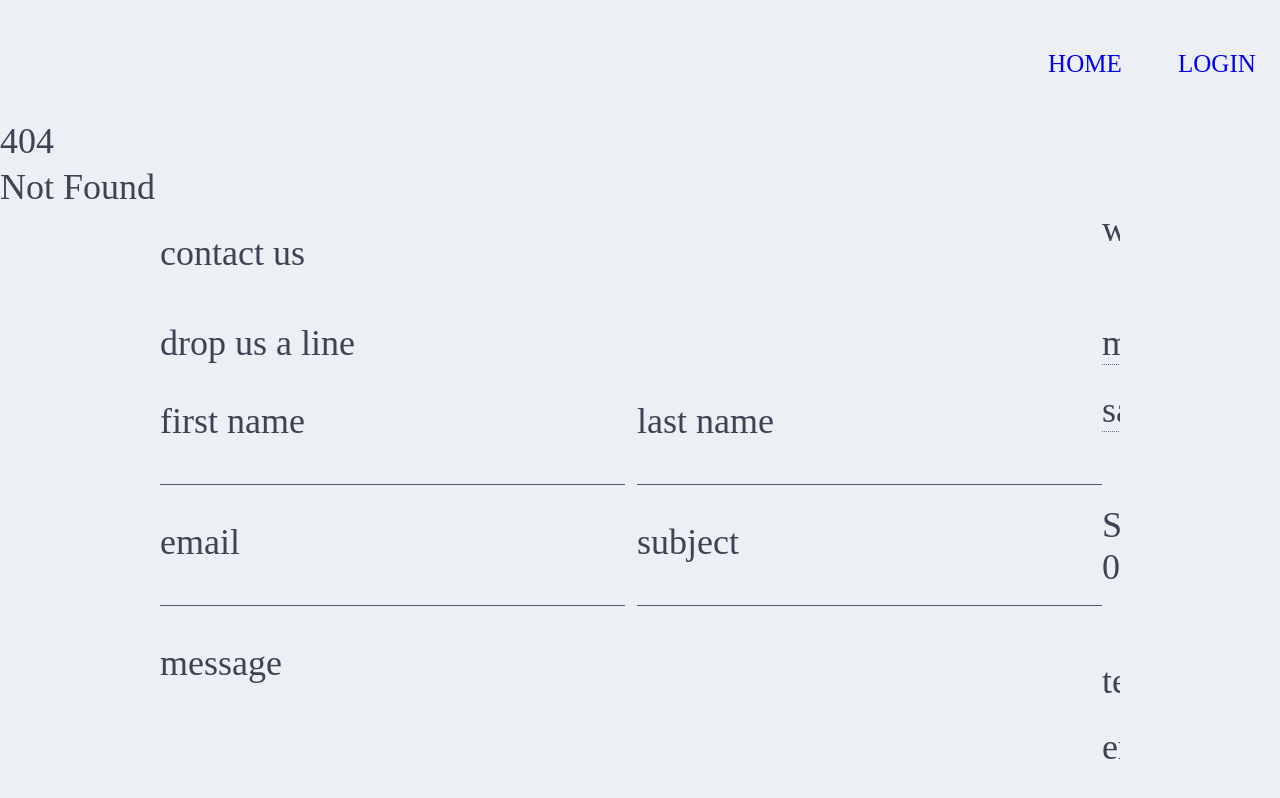
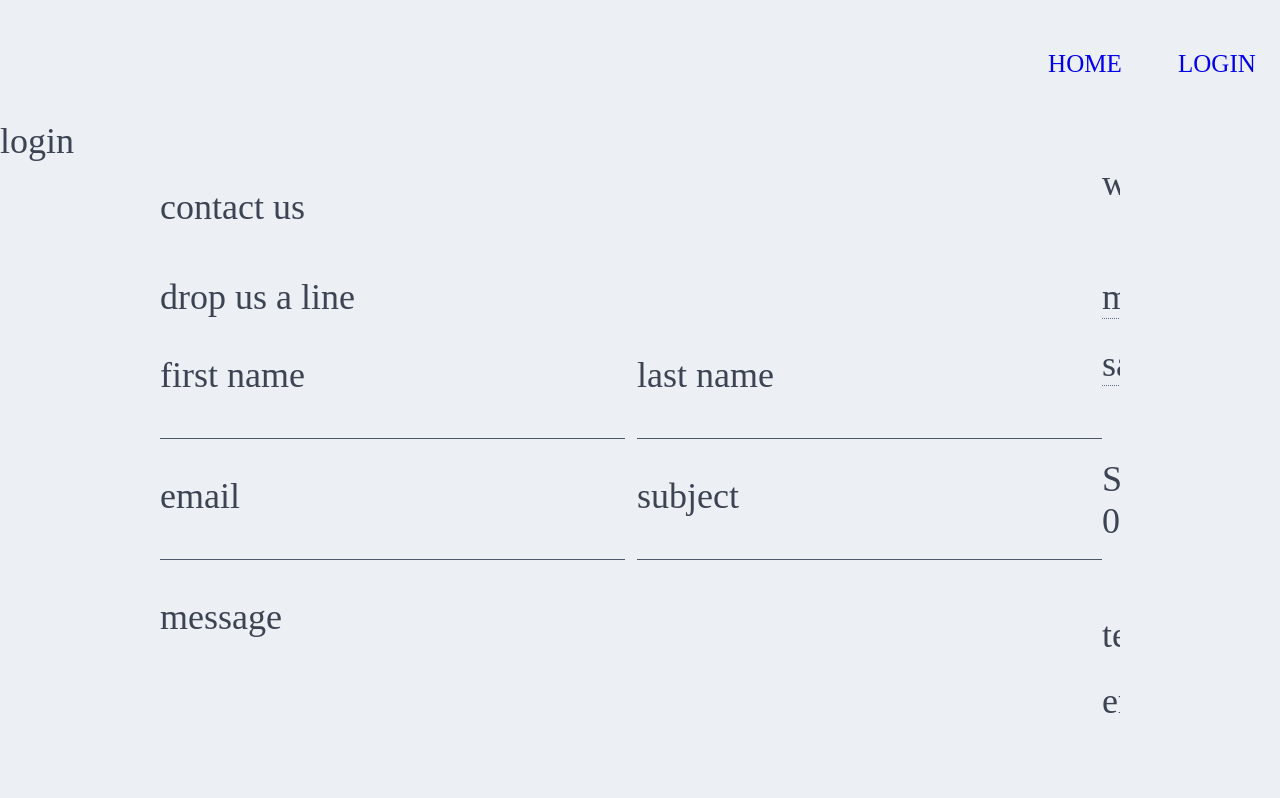
Before and after one commit to deneb-kaitos/macarons-uni, a SvelteKit app in the folder sources/front-end/: page /login in a window 1280 px wide. Before the commit this address had no page. Built offline with nearby package versions, Linux system fonts and the light colour scheme; some icons are missing.

Commit message:
fixed app height when there isn't much data to display

```diff
--- a/sources/front-end/src/routes/+page.svelte
+++ b/sources/front-end/src/routes/+page.svelte
@@ -5,8 +5,6 @@
   import LegalSection from '$lib/mainPageSections/legalSection/LegalSection.svelte';
 	import TorteSection from '$lib/mainPageSections/torteSection/TorteSection.svelte';
   import MainBanner from '$lib/components/main-banner/MainBanner.svelte';
-
-  export const prerender = true;
 </script>
 
 <style>
--- /dev/null
+++ b/sources/front-end/src/routes/login/+page.svelte
@@ -0,0 +1 @@
+login
--- a/sources/front-end/static/global.css
+++ b/sources/front-end/static/global.css
@@ -63,6 +63,7 @@ html {
 
 #app {
   width: 100%;
+  min-height: 100%;
   margin: 0 auto;
   overflow-y: auto;
 }
```
